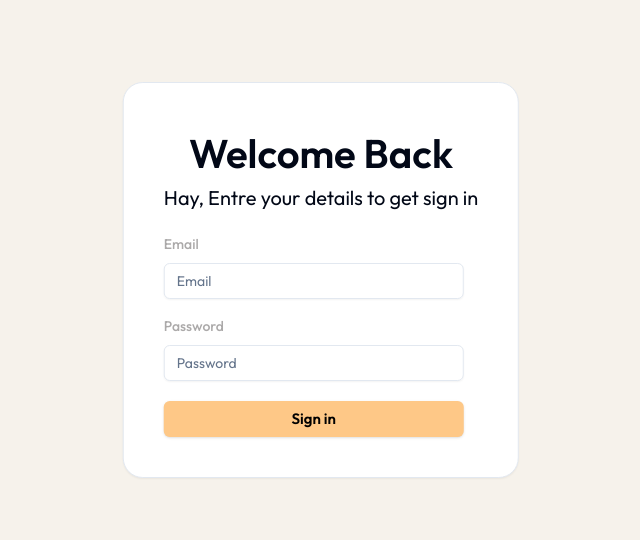
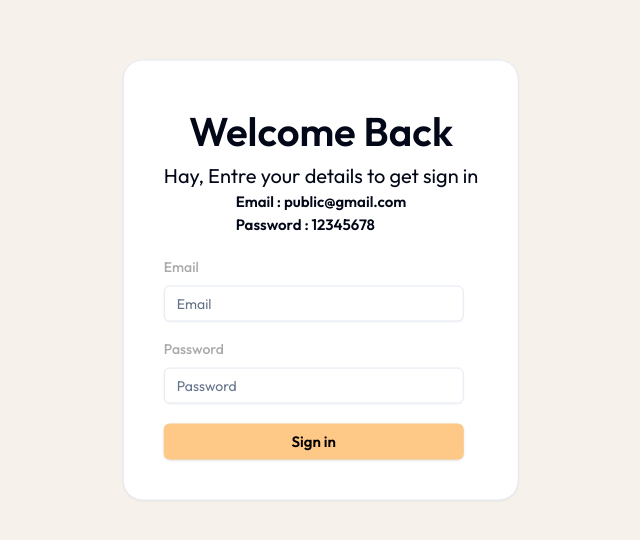
Before and after one commit to abdelghaniDEV/dashboard-ecom, a React (Vite) app: page /login in a window 1280 px wide. Shown: the part 120-660 px from the top of the page, without its empty margins (319-959 px from the left). Built offline with nearby package versions, Linux system fonts and the light colour scheme; no server answers.

Commit message:
add email and password

```diff
--- a/src/componnents/SideBar.jsx
+++ b/src/componnents/SideBar.jsx
@@ -46,7 +46,7 @@ function SideBar({ setShowSidebar, showSidebar }) {
             GENERAL
           </span>
           <div className="mt-2 mx-6">
-            <ul className="md:text-[15px] text-[18px] text-[#8AA1A3] flex flex-col gap-4">
+            <ul className="md:text-[15px] text-[18px] text-[#8AA1A3] flex flex-col md:gap-4">
               <Link
                 to={"/dashboard"}
                 className="flex items-center gap-2 rounded-[8px] p-2 "
--- a/src/pages/Login.jsx
+++ b/src/pages/Login.jsx
@@ -57,11 +57,15 @@ const Login = () => {
     <div className="bg-[#F6F2EB] w-[100%] h-[100vh]">
       <Card className="login-container  shadow-sm rounded-[20px] fixed top-[50%] left-[50%] translate-x-[-50%] translate-y-[-50%] p-10 ">
         <div className="flex flex-col items-center">
-          {/* <img src={logo} className="w-[200px] text-center" /> */}
+
           <h1 className="text-[40px] font-[600]">
             Welcome <span className="text-[]">Back</span>
           </h1>
           <p className="md:text-[20px]">Hay, Entre your details to get sign in </p>
+          <div className="flex flex-col text-[15px] font-[600]">
+             <span>Email : public@gmail.com</span>
+             <span>Password : 12345678</span>
+          </div>
         </div>
         <form
           onSubmit={handleLogin}
```
